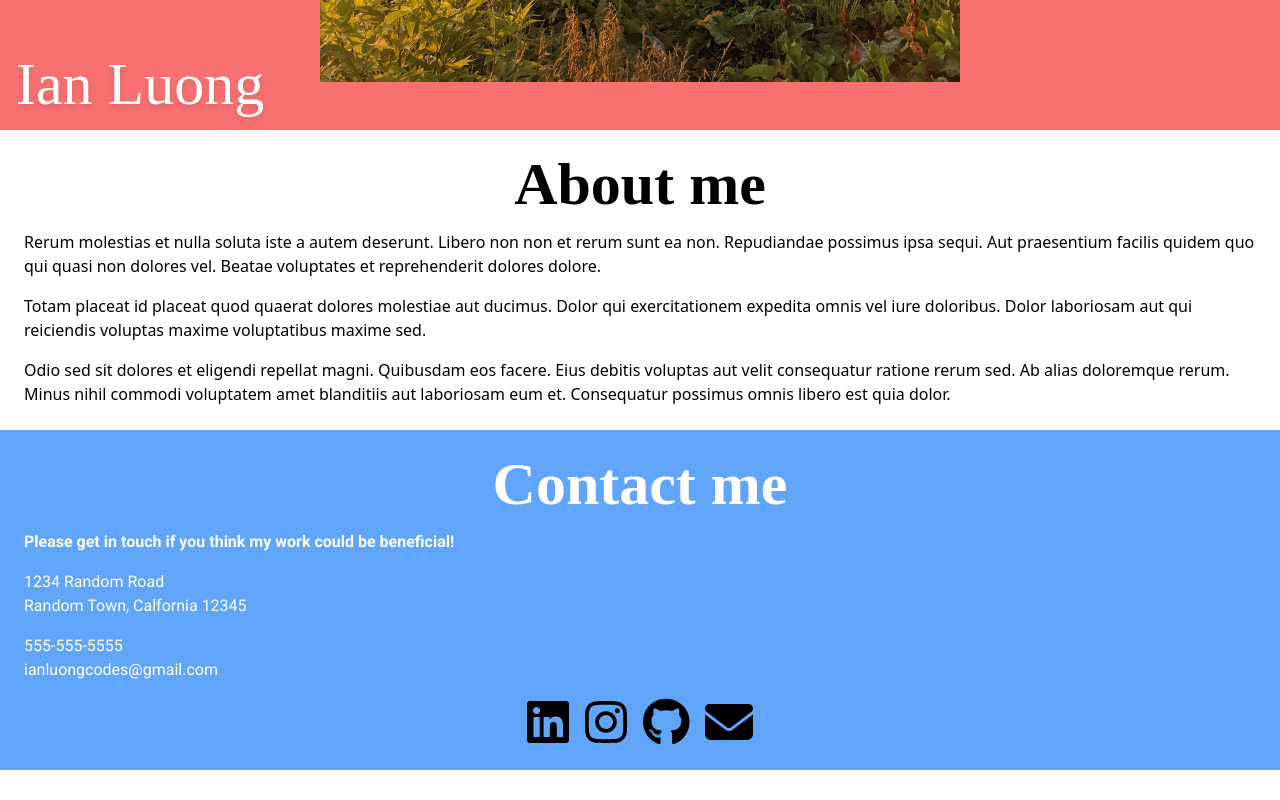
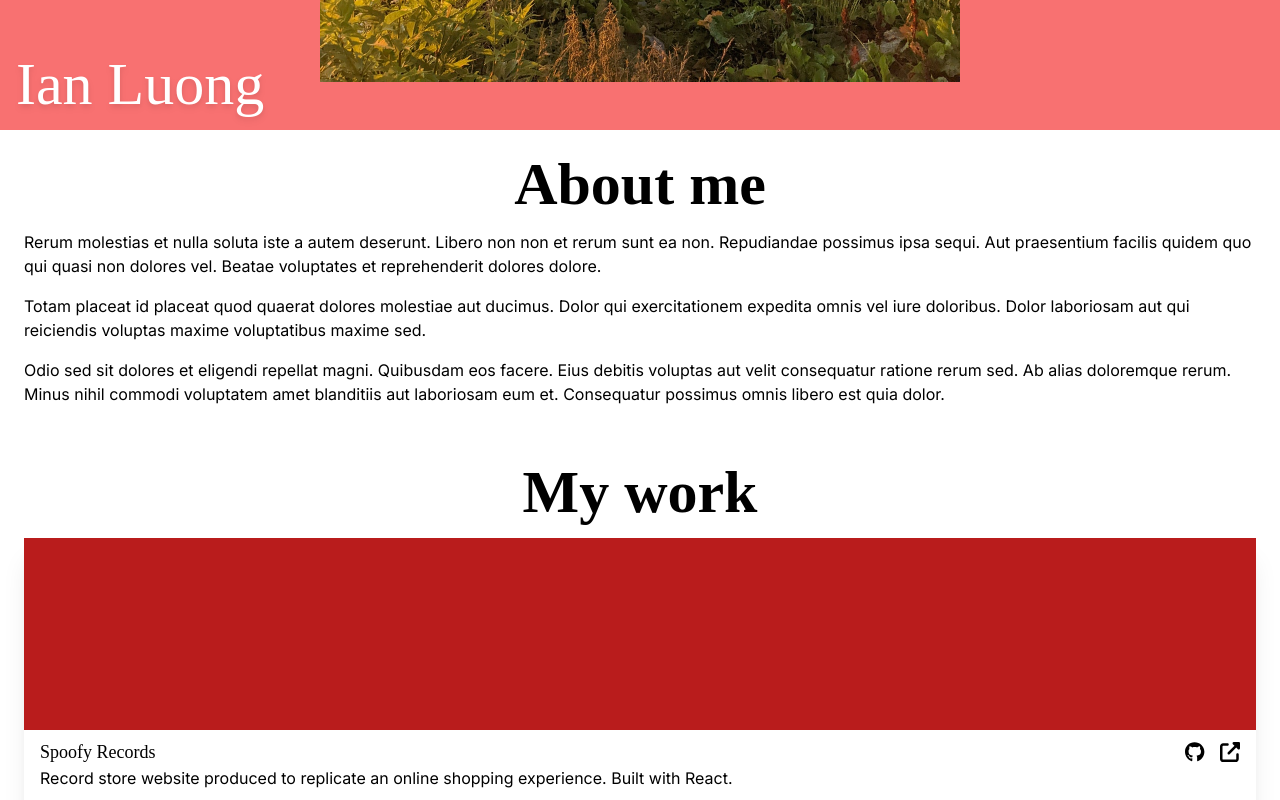
Before and after one commit to IanLuong/ianluong.github.io, a JavaScript app: page / in a window 1280 px wide. Shown: the part 820-1620 px from the top of the page. Before the commit the page ends 1590 px from the top, so only its background shows below. Built offline with nearby package versions, Linux system fonts and the light colour scheme; the HTML template or start-up script is replaced by a standard one; a web font is replaced by a local one.

Commit message:
Refactor styling and add footer photo

```diff
--- a/src/App.js
+++ b/src/App.js
@@ -1,10 +1,12 @@
 import Hero from "./components/Hero";
 import Footer from "./components/Footer";
+import Projects from "./components/Projects";
 
 export default function App() {
   return (
     <>
       <Hero />
+      <Projects />
       <Footer />
     </>
   );
--- a/src/components/Footer.js
+++ b/src/components/Footer.js
@@ -5,10 +5,12 @@ import {
   faInstagram,
   faGithub,
 } from "@fortawesome/free-brands-svg-icons";
+import footerPortrait from "../img/pexels-enes-bayraktar-11306305.jpg"
 
 export default function Footer() {
   return (
-    <footer class="font-roboto flex bg-blue-400 flex-col p-6 gap-4">
+    <footer>
+      <div class="font-inter flex bg-blue-400 flex-col p-6 gap-4">
           <h1 class="font-ibarra text-white font-semibold self-center text-6xl">
             Contact me
           </h1>
@@ -23,7 +25,6 @@ export default function Footer() {
             <p class="text-white">555-555-5555</p>
             <p class="text-white">ianluongcodes@gmail.com</p>
           </div>
-
           <div class="flex gap-4 items-center self-center">
             <FontAwesomeIcon
               icon={faLinkedin}
@@ -34,6 +35,8 @@ export default function Footer() {
             <FontAwesomeIcon icon={faGithub} size="3x" />
             <FontAwesomeIcon icon={faEnvelope} size="3x" />
           </div>
+      </div>
+      <img src={footerPortrait} alt="Cute sleeping cat"/>
     </footer>
   );
 }
--- a/src/components/Hero.js
+++ b/src/components/Hero.js
@@ -13,7 +13,7 @@ export default function Hero() {
         </h1>
       </div>
 
-      <div className="flex flex-col p-6 gap-4">
+      <div className="flex flex-col p-6 gap-4 font-inter">
         <h1 className="font-ibarra font-semibold self-center text-6xl">
           About me
         </h1>
--- a/tailwind.config.js
+++ b/tailwind.config.js
@@ -7,7 +7,6 @@ module.exports = {
     theme: {
         fontFamily: {
             'inter': ["'Inter'", 'sans-serif'],
-            'roboto': ["'Roboto'", 'sans-serif'],
             'ibarra': ["'Ibarra Real Nova'", 'serif'],
         },
         extend: {},
```
Also changed, not shown: src/img/pexels-enes-bayraktar-11306305.jpg (added). Lines whose indentation alone changed are shown as unchanged.
